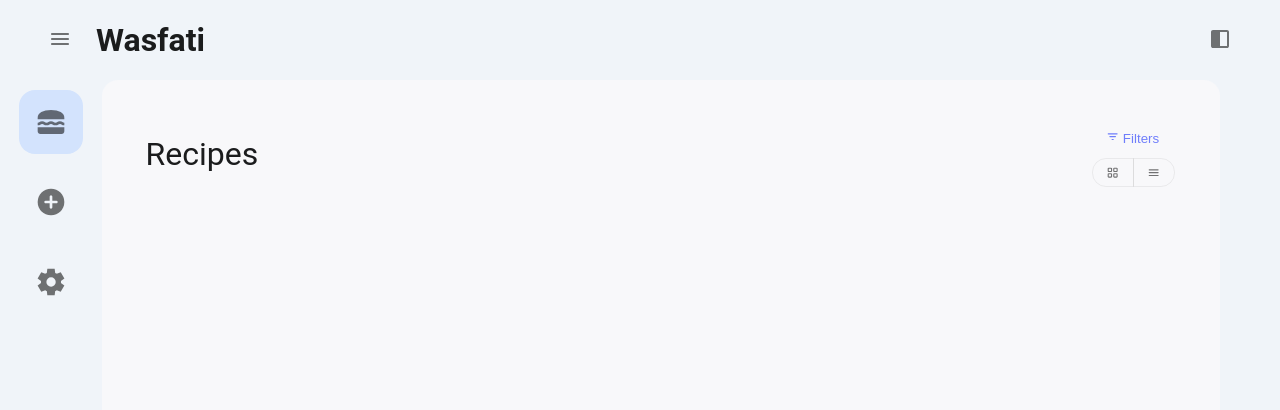
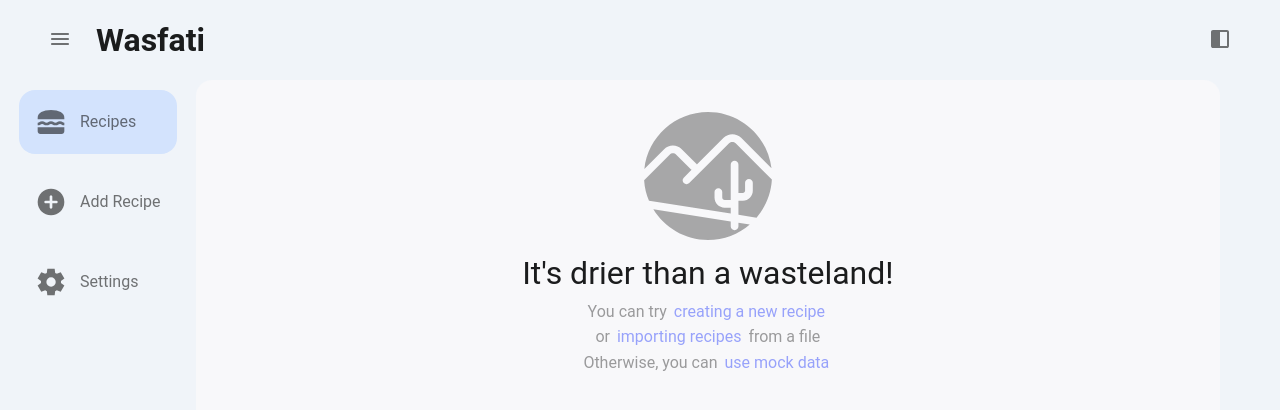
Before and after one commit to HasanAbbadi/wasfa, a Vue app: page / in a window 1280 px wide. Shown: the top 410 px of the page. Built offline with nearby package versions, Linux system fonts and the light colour scheme; the HTML template or start-up script is replaced by a standard one.

Commit message:
Added not found pages

```diff
--- a/src/router/index.ts
+++ b/src/router/index.ts
@@ -24,6 +24,11 @@ const router = createRouter({
       name: 'Full Recipe',
       component: () => import('../views/FullRecipeView.vue'),
     },
+    {
+      path: '/:notFound',
+      name: 'Not Found',
+      component: () => import('../views/NotFound.vue'),
+    },
   ],
 })
 
--- a/src/stores/nav.ts
+++ b/src/stores/nav.ts
@@ -2,7 +2,7 @@ import { defineStore } from 'pinia'
 import { ref, watch } from 'vue'
 
 export const useNavStore = defineStore('nav', () => {
-  const isExpanded = ref(localStorage.getItem('nav-expanded') === 'true')
+  const isExpanded = ref(!(localStorage.getItem('nav-expanded') === 'false'))
 
   watch(isExpanded, (value) => {
     localStorage.setItem('nav-expanded', value.toString())
--- /dev/null
+++ b/src/views/NoRecipesView.vue
@@ -0,0 +1,74 @@
+<template>
+  <div class="not-found">
+    <div>
+      <!-- Uploaded to: SVG Repo, www.svgrepo.com, Generator: SVG Repo Mixer Tools -->
+      <svg
+        fill="currentColor"
+        version="1.1"
+        id="Layer_1"
+        xmlns="http://www.w3.org/2000/svg"
+        xmlns:xlink="http://www.w3.org/1999/xlink"
+        viewBox="0 0 512 512"
+        xml:space="preserve"
+      >
+        <g>
+          <g>
+            <g>
+              <path
+                d="M150.779,148.853l58.481,58.482c0.868,0.868,1.596,1.821,2.215,2.822l106.949-106.949
+				c19.34-19.337,50.805-19.34,70.146,0l121.474,121.811C494.699,98.418,386.595,0,255.922,0C124.215,0,15.435,99.982,1.457,228.03
+				l79.177-79.177C99.973,129.518,131.438,129.514,150.779,148.853z"
+              />
+              <path
+                d="M377.753,457.239c0,8.517-6.906,15.422-15.422,15.422s-15.422-6.904-15.422-15.422v-19.541L37.397,389.222
+				C82.417,462.797,163.528,512,255.922,512c63.881,0,122.371-23.521,167.268-62.356l-45.437-7.116V457.239z"
+              />
+              <path
+                d="M366.744,125.002c-7.296-7.299-19.198-7.298-26.51,0.015L180.923,284.328c-3.01,3.01-6.96,4.517-10.905,4.517
+				c-3.948,0-7.893-1.505-10.905-4.517c-6.022-6.022-6.022-15.787,0-21.811l31.16-31.158c-1.001-0.618-1.954-1.346-2.824-2.215
+				l-58.481-58.481c-7.311-7.313-19.214-7.313-26.525,0L0.476,272.629c1.878,29.139,8.636,56.971,19.491,82.669
+				c0.167,0.02,0.332,0.026,0.498,0.052l326.443,51.128v-23.507h-24.161c-22.394,0-40.61-18.218-40.61-40.61v-22.084
+				c0-8.517,6.906-15.422,15.422-15.422s15.422,6.904,15.422,15.422v22.084c0,5.385,4.381,9.767,9.767,9.767h24.161V210.639
+				c0-8.517,6.906-15.422,15.422-15.422s15.422,6.904,15.422,15.422v113.104h17.707c4.884,0,8.858-3.974,8.858-8.858v-31.736
+				c0-8.517,6.906-15.422,15.422-15.422s15.422,6.904,15.422,15.422v31.736c0,21.891-17.811,39.702-39.702,39.702h-17.706v56.722
+				l72.345,11.33c35.63-41.46,58.24-94.412,61.426-152.457L366.744,125.002z"
+              />
+            </g>
+          </g>
+        </g>
+      </svg>
+      <h1>It's drier than a wasteland!</h1>
+      <p>
+        You can try <RouterLink to="/add">creating a new recipe</RouterLink><br />or
+        <RouterLink to="/settings">importing recipes</RouterLink> from a file<br />
+        Otherwise, you can <a href="#">use mock data</a>
+      </p>
+    </div>
+  </div>
+</template>
+
+<style scoped>
+a {
+  color: var(--color-secondary);
+}
+.not-found {
+  display: grid;
+  place-items: center;
+  gap: 1em;
+}
+
+.not-found div {
+  text-align: center;
+}
+
+.not-found p {
+  font-size: var(--font-size-medium);
+}
+
+.not-found svg {
+  width: 128px;
+  max-width: 400px;
+  color: var(--color-text);
+  opacity: 0.6;
+}
+</style>
--- /dev/null
+++ b/src/views/NotFound.vue
@@ -0,0 +1,38 @@
+<template>
+  <div class="not-found">
+    <div>
+      <NotFoundSvg />
+      <h3>404 Not Found</h3>
+      <p>The page you're looking for doesn't exist.</p>
+    </div>
+  </div>
+</template>
+
+<script setup lang="ts">
+import NotFoundSvg from '@/components/icons/NotFoundSvg.vue'
+</script>
+
+<style scoped>
+.not-found {
+  display: grid;
+  place-items: center;
+  gap: 1em;
+}
+
+.not-found div {
+  text-align: center;
+}
+
+.not-found h3,
+.not-found h4,
+.not-found p {
+  font-size: var(--font-size-large);
+}
+
+.not-found svg {
+  width: 128px;
+  max-width: 400px;
+  color: var(--color-text);
+  opacity: 0.6;
+}
+</style>
--- a/src/views/RecipeActionsView.vue
+++ b/src/views/RecipeActionsView.vue
@@ -26,7 +26,6 @@ const onDelete = () => {
 
 <template>
   <div class="recipe-actions">
-    <h4>Recipe Actions</h4>
     <button class="secondary">Print</button>
     <button class="secondary">Edit</button>
     <button class="secondary danger" @click="onOpen">Delete</button>
--- a/src/views/RecipesView.vue
+++ b/src/views/RecipesView.vue
@@ -7,6 +7,7 @@ import IconList from '@/components/icons/IconList.vue'
 // import { useRecipesStore } from '@/stores/recipes'
 import { useFilterStore } from '@/stores/filter'
 import { onMounted, onUnmounted, ref, shallowRef, watch } from 'vue'
+import NoRecipesView from '@/views/NoRecipesView.vue'
 
 const emit = defineEmits(['viewRecipe'])
 const viewMode = ref<'grid' | 'list'>('grid')
@@ -58,6 +59,7 @@ onMounted(() => {
 </script>
 
 <template>
+  <template v-if="filterStore.filteredRecipes.length > 0">
     <div class="header">
       <h1>Recipes</h1>
       <div>
@@ -98,6 +100,10 @@ onMounted(() => {
         @click="emit('viewRecipe', recipe.id)"
       />
     </div>
+  </template>
+  <template v-else>
+    <NoRecipesView />
+  </template>
 </template>
 
 <style>
```
Also changed, not shown: src/components/icons/NotFoundSvg.vue (added, +20 -0 lines), 1 other file (tests, documents, lock files or other folders). Lines whose indentation alone changed are shown as unchanged.
